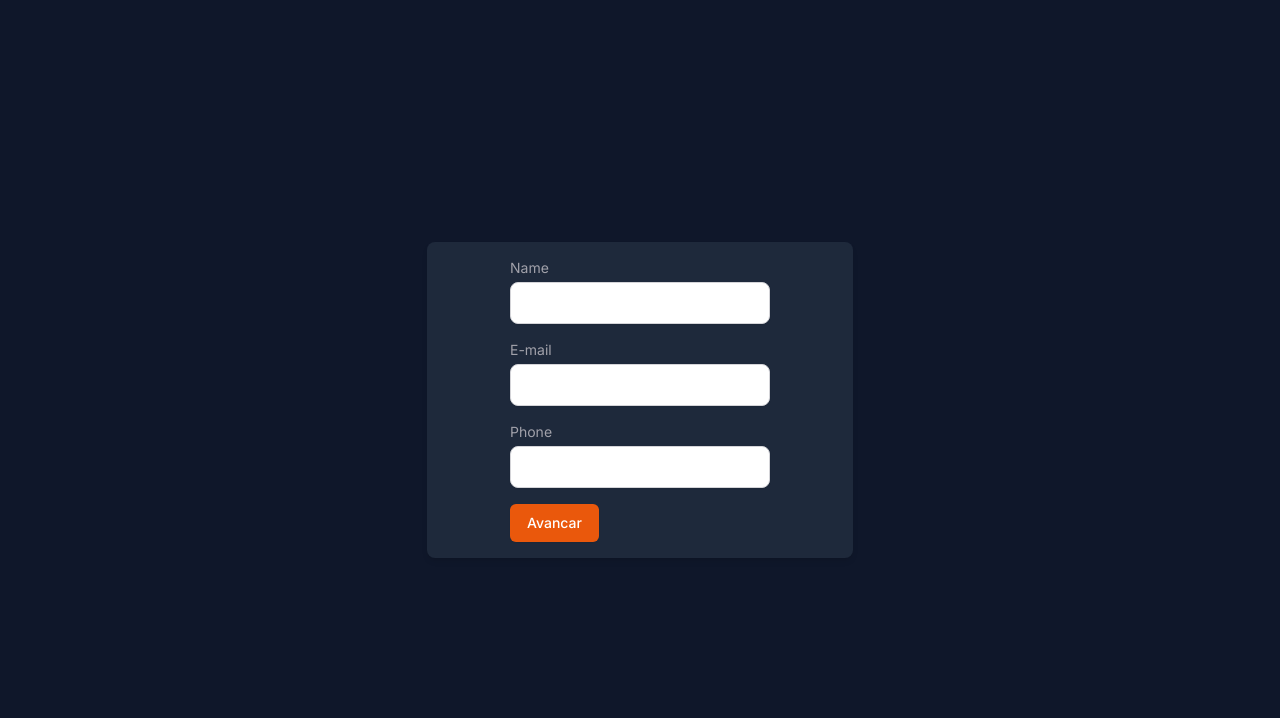
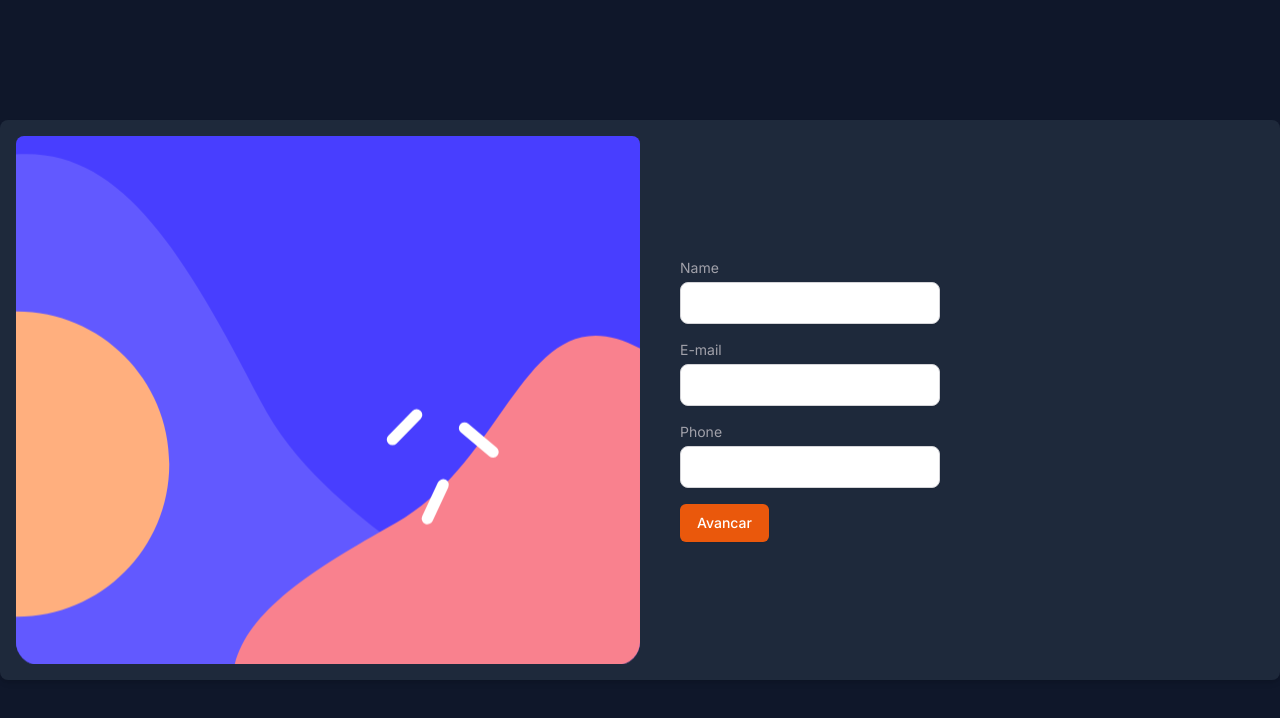
Before and after one commit to miguelCassimiro99/next-form-validation, a Next.js app: page / in a window 1280 px wide. Shown: the top 718 px of the page. Built offline with nearby package versions, Linux system fonts and the light colour scheme.

Commit message:
style: added bg image

```diff
--- a/app/page.tsx
+++ b/app/page.tsx
@@ -12,8 +12,12 @@ export default function Home() {
   //TODO: store on localstorage in case of reload
 
   return (
-    <main className="flex min-h-screen w-[100vw] overflow-hidden min-w-max items-center justify-center bg-slate-900 h-full">
-      <section className="w-3/4 md:w-1/3 p-4 rounded-[8px] shadow-md blur-0 bg-slate-800 min-w-max flex justify-center items-center">
+    <main className="flex min-h-screen w-[100vw] overflow-hidden min-w-max items-center justify-center bg-slate-900 h-full relative">
+      <div className="steps-container h-1/4 bg-mobile-hero bg-cover object-center fixed top-0 w-full md:hidden"></div>
+
+      <section className="absolute h-[70%] w-3/4 md:w-full p-4 rounded-[8px] shadow-md bg-slate-800 min-w-max flex justify-center items-center gap-10 md:py-4 container md:justify-start">
+        <div className="h-full w-1/2 bg-desktop-side bg-bottom bg-cover bg-no-repeat hidden md:block rounded-[8px]"></div>
+
         {/* TODO: Transition between forms */}
         {currentStep == 1 && <BasicInfo />}
 
--- a/tailwind.config.ts
+++ b/tailwind.config.ts
@@ -9,6 +9,8 @@ const config: Config = {
   theme: {
     extend: {
       backgroundImage: {
+        'mobile-hero': "url('/bg-sidebar-mobile.svg')",
+        'desktop-side': "url('/bg-sidebar-desktop.svg')",
         'gradient-radial': 'radial-gradient(var(--tw-gradient-stops))',
         'gradient-conic':
           'conic-gradient(from 180deg at 50% 50%, var(--tw-gradient-stops))',
```
Also changed, not shown: public/bg-sidebar-desktop.svg (added), public/bg-sidebar-mobile.svg (added).
